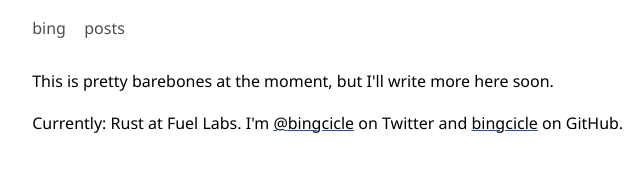
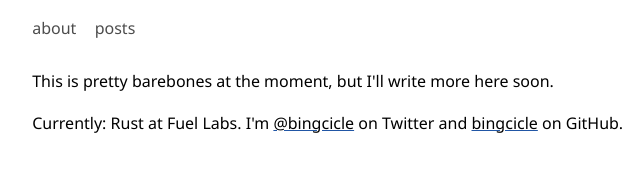
Before and after one commit to bingcicle/bingcicle.github.io, a plain HTML site: page src/site/about.html in a window 1280 px wide. Shown: the full height of the page, 260-900 px from the left. Drawn offline with Linux system fonts and the light colour scheme.

Commit message:
fix link

```diff
--- a/src/site/about.html
+++ b/src/site/about.html
@@ -7,7 +7,7 @@
     <body>
         <header>
             <nav>
-                <a href="./about.html">bing</a>
+                <a href="./about.html">about</a>
                 <a href="./blog.html">posts</a>
             </nav>
         </header>
```
Also changed, not shown: src/site/index.html (+1 -1 lines).
